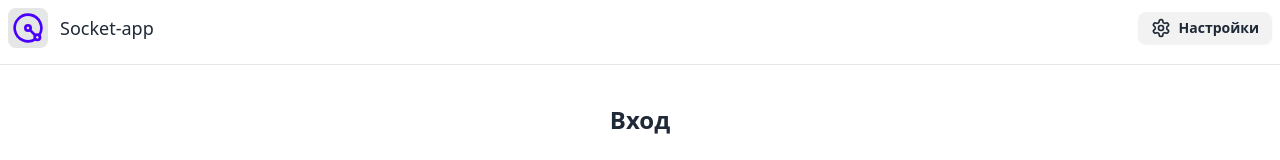
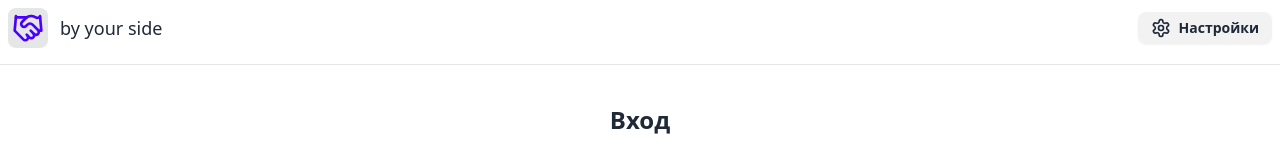
Before and after one commit to AnnJay/socket-app, a React (Vite) app in the folder client/: page /login in a window 1280 px wide. Shown: the top 160 px of the page. Built offline with nearby package versions, Linux system fonts and the light colour scheme; no server answers.

Commit message:
fix: icons, types, styles

```diff
--- a/client/src/components/common/Navigation.tsx
+++ b/client/src/components/common/Navigation.tsx
@@ -1,5 +1,5 @@
 import { Link } from "react-router-dom"
-import { LogOut, PersonStanding, Radius, Settings } from "lucide-react"
+import { Handshake, LogOut, PersonStanding, Settings } from "lucide-react"
 
 import { useAuthStore } from "../../store/useAuthStore"
 
@@ -17,9 +17,9 @@ export const Navigation = () => {
           <div className="flex justify-between items-center">
             <Link to="/" className="flex items-center gap-3 hover:opacity-80 transition-colors">
               <div className="flex justify-center items-center w-10 h-10 rounded-lg bg-base-300">
-                <Radius className="w-8 h-8 text-primary" />
+                <Handshake className="w-8 h-8 text-primary" />
               </div>
-              <h1 className="text-lg font-medium hidden sm:block">Socket-app</h1>
+              <h1 className="text-lg font-medium hidden sm:block">by your side</h1>
             </Link>
 
             <div className="flex items-center gap-3">
--- a/client/src/components/sidebar/LeftSideBar.tsx
+++ b/client/src/components/sidebar/LeftSideBar.tsx
@@ -12,7 +12,7 @@ export const LeftSideBar: FC = () => {
   const { isUsersLoading, users, setUserTalkTo, userTalkTo } = useChat()
 
   return (
-    <div className="max-w-20 w-full mr-3 h-full sm:max-w-72">
+    <div className="max-w-20 w-full mr-3 h-full sm:max-w-72 border-r-2 border-base-200">
       <div className="flex items-center mb-5">
         <h2 className="text-2xl font-bold text-base-content mr-4 hidden sm:block">Контакты</h2>
         <UsersRound className="size-5" />
--- a/client/src/pages/HomePage.tsx
+++ b/client/src/pages/HomePage.tsx
@@ -1,7 +1,8 @@
 import { useEffect } from "react"
+
 import { LeftSideBar } from "../components/sidebar/LeftSideBar"
 import { useChat } from "../store/useChat"
-import ChatContainer from "../components/ChatContainer"
+import { ChatSection } from "../components/ChatSection"
 import { NoChatContainer } from "../components/NoChatContainer"
 
 export const HomePage = () => {
@@ -17,7 +18,7 @@ export const HomePage = () => {
         <div className="flex justify-between items-start h-full">
           <LeftSideBar />
 
-          {userTalkTo ? <ChatContainer /> : <NoChatContainer />}
+          {userTalkTo ? <ChatSection /> : <NoChatContainer />}
         </div>
       </div>
     </div>
--- a/client/src/types/common.type.ts
+++ b/client/src/types/common.type.ts
@@ -12,6 +12,7 @@ export interface MessageContent {
 }
 
 export interface Message extends MessageContent {
+  _id: string
   receiverId: string
   senderId: string
   createdAt: string
```
